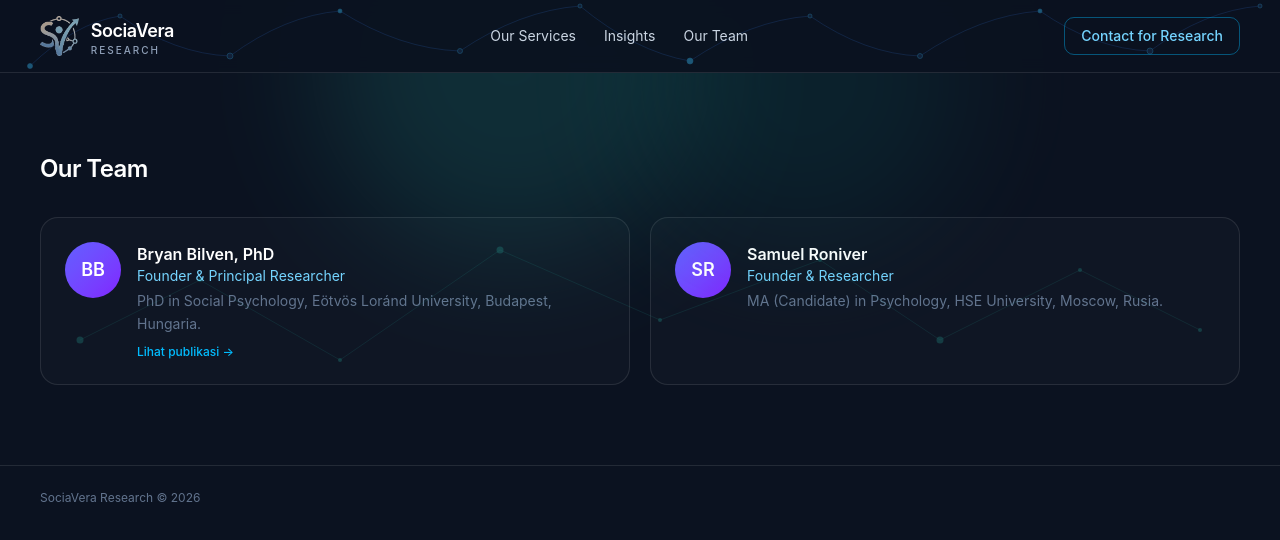
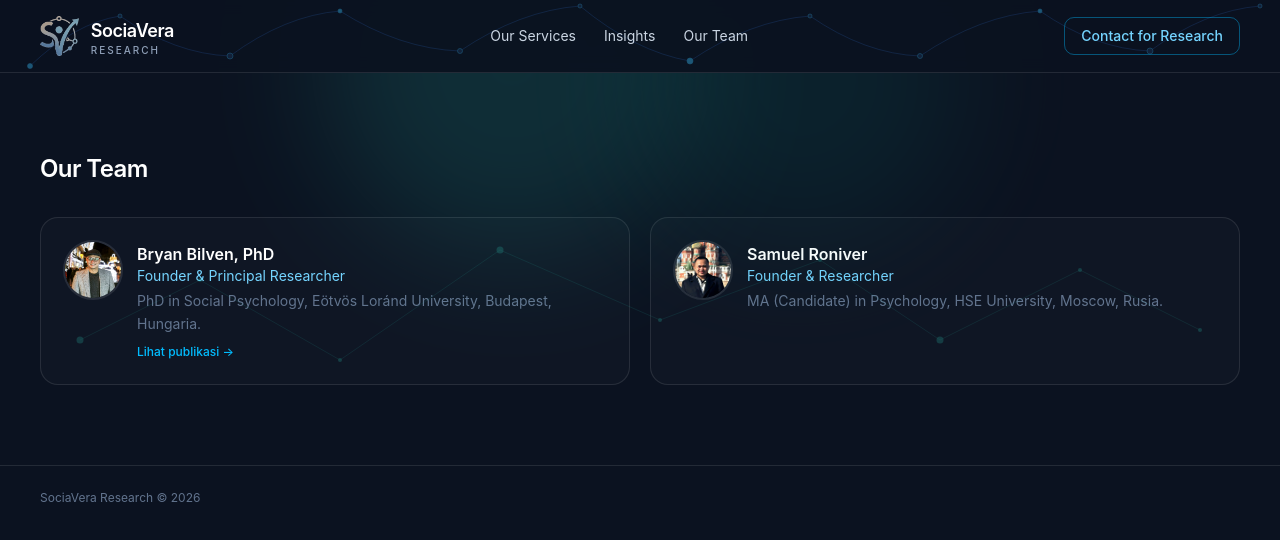
Before and after one commit to bryanbilvenphd/sociavera_research, a Next.js app: page /team in a window 1280 px wide. Shown: the top 540 px of the page. Built offline with nearby package versions, Linux system fonts and the light colour scheme.

Commit message:
Perbaiki path foto tim

```diff
--- a/components/our-team.tsx
+++ b/components/our-team.tsx
@@ -6,7 +6,7 @@ const team = [
     role: "Founder & Principal Researcher",
     detail: "PhD in Social Psychology, Eötvös Loránd University, Budapest, Hungaria.",
     initials: "BB",
-    photo: null, // tambahkan foto di public/images/team/bryan-bilven.jpg lalu ganti null dengan path-nya
+    photo: "/images/team/bryan-bilven.jpg",
     href: "/publications",
   },
   {
@@ -14,7 +14,7 @@ const team = [
     role: "Founder & Researcher",
     detail: "MA (Candidate) in Psychology, HSE University, Moscow, Rusia.",
     initials: "SR",
-    photo: null, // tambahkan foto di public/images/team/samuel-roniver.jpg lalu ganti null dengan path-nya
+    photo: "/images/team/samuel-roniver.jpg",
     href: null,
   },
 ]
```
